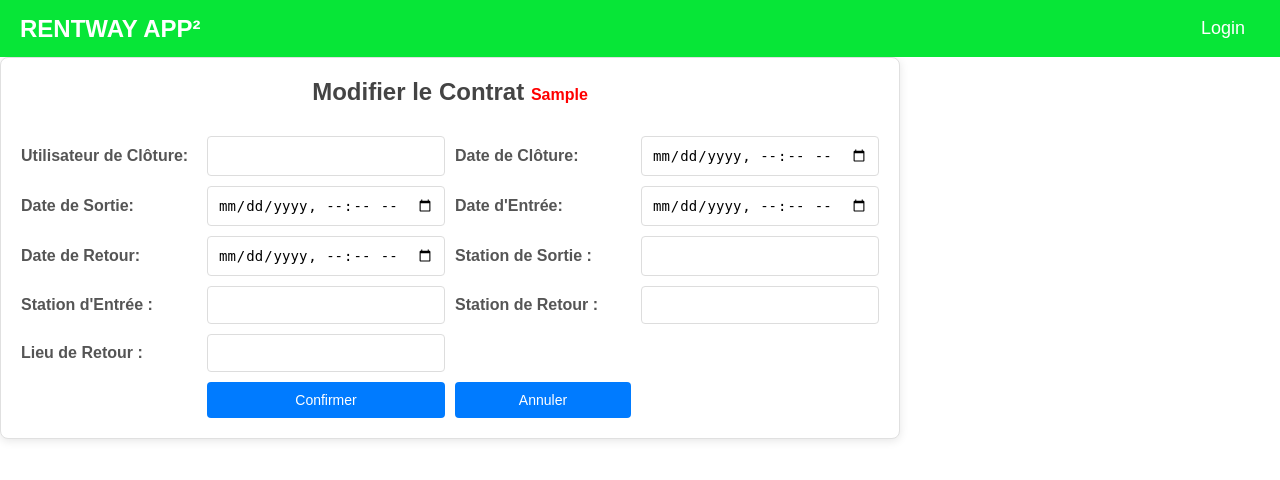
After one commit to Youssefassad0/Note_Flask, a Flask app: template website/templates/contrats/update_contrat.html in a window 1280 px wide. The commit adds this page. Shown: the top 480 px of the page. Run offline with Flask 3, Linux system fonts and the light colour scheme; the template is opened without the code that fills it: most values are stand-ins (such as "Sample title", 1, 10 or a date in 2020).

Commit message:
add forms for update

```diff
--- a/website/__init__.py
+++ b/website/__init__.py
@@ -36,7 +36,7 @@ def create_app():
     app.register_blueprint(contrats, url_prefix='/contrats')
 
     # Import models for user management
-    from .models import User
+    from .models import User,RA,RA_Vehicles
 
     # Set up user_loader function for Flask-Login
     @login_manager.user_loader
--- a/website/static/contrats.css
+++ b/website/static/contrats.css
@@ -46,3 +46,91 @@
 #btn_search:hover {
     background-color: #4cae4c; /* Couleur verte foncée au survol */
 }
+
+
+/* Form Container */
+.form {
+    background-color: #ffffff;
+    border: 1px solid #e0e0e0;
+    border-radius: 8px;
+    box-shadow: 0 2px 10px rgba(0, 0, 0, 0.1);
+    padding: 20px;
+    width: 100%;
+    max-width: 900px;
+    display: grid;
+    gap: 10px;
+    grid-template-columns: repeat(4, 1fr);
+  }
+
+  h1 {
+    grid-column: 1 / -1;
+    /* Span across all three columns */
+    text-align: center;
+    margin-bottom: 20px;
+    font-size: 24px;
+    color: #444;
+  }
+
+  /* Label Styling */
+  label {
+    font-weight: bold;
+    color: #555;
+    align-self: center;
+  }
+
+  /* Input Field */
+  input[type="text"],
+  input[type="datetime-local"] {
+    padding: 10px;
+    border: 1px solid #ddd;
+    border-radius: 4px;
+    font-size: 14px;
+    width: 100%;
+  }
+
+  input:focus {
+    outline: none;
+    border-color: #007bff;
+    box-shadow: 0 0 5px rgba(0, 123, 255, 0.3);
+  }
+
+  /* Button Styling */
+  button {
+    background-color: #007bff;
+    color: #fff;
+    border: none;
+    padding: 10px 15px;
+    font-size: 14px;
+    border-radius: 4px;
+    cursor: pointer;
+    transition: background-color 0.3s;
+    width: 100%;
+  }
+
+  button:hover {
+    background-color: #0056b3;
+  }
+
+  /* Button Positioning */
+  button[type="submit"] {
+    grid-column: 2 / 3;
+  }
+
+  button[type="button"] {
+    grid-column: 3 / 4;
+  }
+
+  /* Responsive Design */
+  @media (max-width: 600px) {
+    form {
+      grid-template-columns: 1fr;
+    }
+  }
+
+
+
+
+  #nm_contrat {
+    color: red;
+    font-size: 1rem;
+  }
--- a/website/templates/base.html
+++ b/website/templates/base.html
@@ -16,7 +16,7 @@
       <nav>
         <div class="logo">
           <a href="/">RENTWAY APP²</a>
-          {{ user.email if user and user.is_authenticated else "" }}
+
         </div>
         <input type="checkbox" id="toggle" class="toggle-checkbox" />
         <label for="toggle" class="toggle-label">
--- /dev/null
+++ b/website/templates/contrats/update_contrat.html
@@ -0,0 +1,48 @@
+{%extends "base.html"%} {% block style %} <link rel=stylesheet type=text/css
+href="{{ url_for('static', filename='contrats.css') }}"> {%endblock %} {% block
+title %} Modifier Contrat {%endblock %} {% block body %}
+<form
+  method="POST"
+
+  class="form"
+>
+  <h1>
+    Modifier le Contrat <span id="nm_contrat"> {{nm}} </span>
+  </h1>
+
+  <label for="Close_User">Utilisateur de Clôture:</label>
+  <input type="text" id="Close_User" name="Close_User" />
+
+  <label for="Close_Date">Date de Clôture:</label>
+  <input type="datetime-local" id="Close_Date" name="Close_Date" />
+
+  <label for="Date_Out">Date de Sortie:</label>
+  <input type="datetime-local" id="Date_Out" name="Date_Out" />
+
+  <label for="Date_In">Date d'Entrée:</label>
+  <input type="datetime-local" id="Date_In" name="Date_In" />
+
+  <label for="Return_Date">Date de Retour:</label>
+  <input type="datetime-local" id="Return_Date" name="Return_Date" />
+
+  <label>Station de Sortie :</label>
+  <input type="text" name="Station_Out" />
+
+  <label>Station d'Entrée :</label>
+  <input type="text" name="Station_In" />
+
+  <label>Station de Retour :</label>
+  <input type="text" name="Return_Station" />
+
+  <label>Lieu de Retour :</label>
+  <input type="text" name="Return_Place" />
+
+  <button type="submit">Confirmer</button>
+  <button
+    type="button"
+
+  >
+    Annuler
+  </button>
+</form>
+{% endblock %}
```
Also changed, not shown: website/contrat.py (+6 -4 lines), website/models.py (+10 -0 lines), website/templates/contrats/search.html (line endings or trailing spaces).
